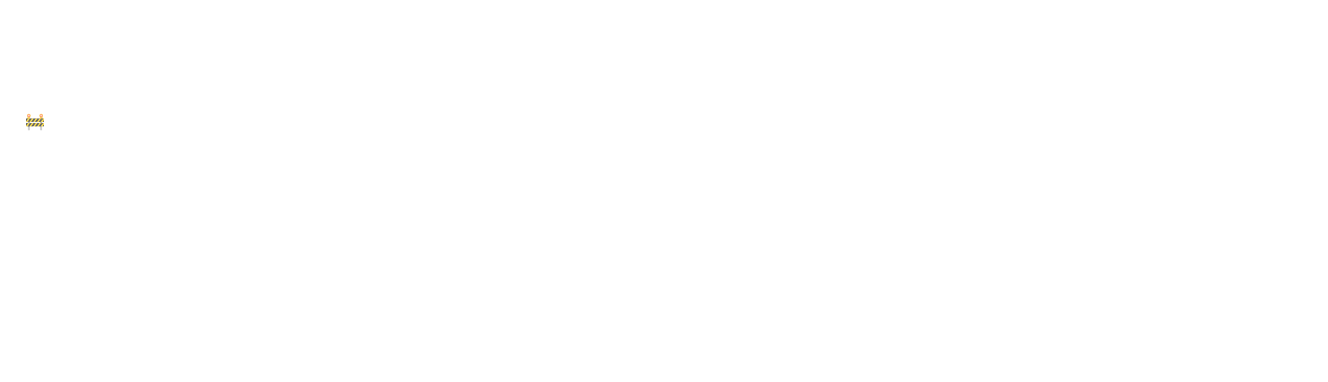
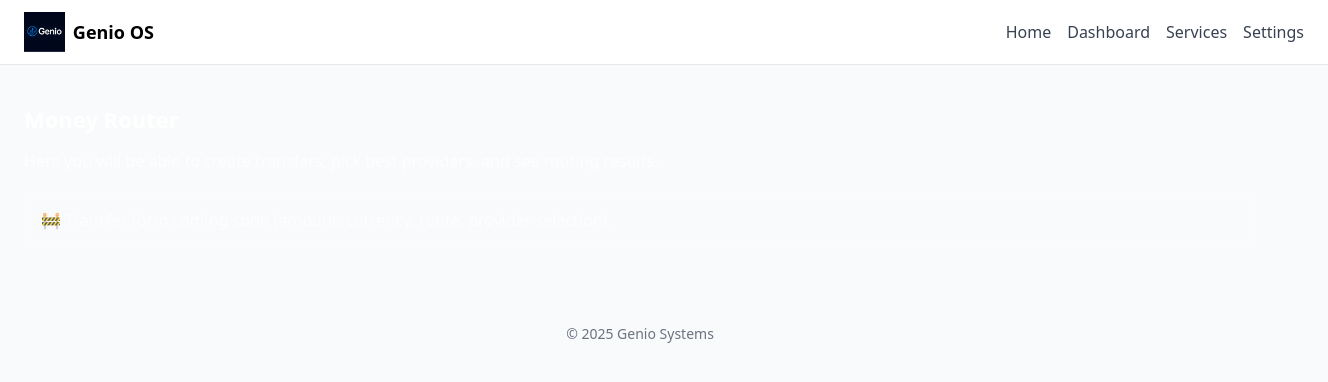
Before and after one commit to genio-ai/genio-os, a Next.js app: page /dashboard/money in a window 1280 px wide. Shown: the top 382 px of the page, 1328 px wide, since content can reach past the window. Built offline with nearby package versions, Linux system fonts and the light colour scheme.

Commit message:
Create layout.tsx

```diff
--- /dev/null
+++ b/app/layout.tsx
@@ -0,0 +1,86 @@
+"use client";
+
+import Link from "next/link";
+import { usePathname } from "next/navigation";
+import React from "react";
+
+export default function RootLayout({
+  children,
+}: {
+  children: React.ReactNode;
+}) {
+  const pathname = usePathname();
+
+  const navLinks = [
+    { name: "Home", path: "/" },
+    { name: "Dashboard", path: "/dashboard" },
+    { name: "Services", path: "/services" },
+    { name: "Settings", path: "/settings" },
+  ];
+
+  return (
+    <html lang="en">
+      <body
+        style={{
+          margin: 0,
+          fontFamily: "system-ui, Arial",
+          background: "#f9fafb",
+        }}
+      >
+        {/* Header */}
+        <header
+          style={{
+            width: "100%",
+            borderBottom: "1px solid #e5e7eb",
+            background: "#ffffff",
+            padding: "12px 24px",
+            display: "flex",
+            alignItems: "center",
+            justifyContent: "space-between",
+          }}
+        >
+          {/* Logo */}
+          <div style={{ display: "flex", alignItems: "center", gap: "8px" }}>
+            <img src="/genio-logo.png" alt="Genio Logo" height={40} />
+            <span style={{ fontWeight: "bold", fontSize: "18px" }}>
+              Genio OS
+            </span>
+          </div>
+
+          {/* Navigation */}
+          <nav style={{ display: "flex", gap: "16px" }}>
+            {navLinks.map((link) => (
+              <Link
+                key={link.path}
+                href={link.path}
+                style={{
+                  textDecoration: "none",
+                  color: pathname === link.path ? "#2563eb" : "#374151",
+                  fontWeight: pathname === link.path ? "bold" : "normal",
+                }}
+              >
+                {link.name}
+              </Link>
+            ))}
+          </nav>
+        </header>
+
+        {/* Page Content */}
+        <main style={{ padding: "24px" }}>{children}</main>
+
+        {/* Footer */}
+        <footer
+          style={{
+            textAlign: "center",
+            padding: "12px",
+            marginTop: "40px",
+            fontSize: "14px",
+            color: "#6b7280",
+          }}
+        >
+          © {new Date().getFullYear()} Genio Systems
+        </footer>
+      </body>
+    </html>
+  );
+}
```
